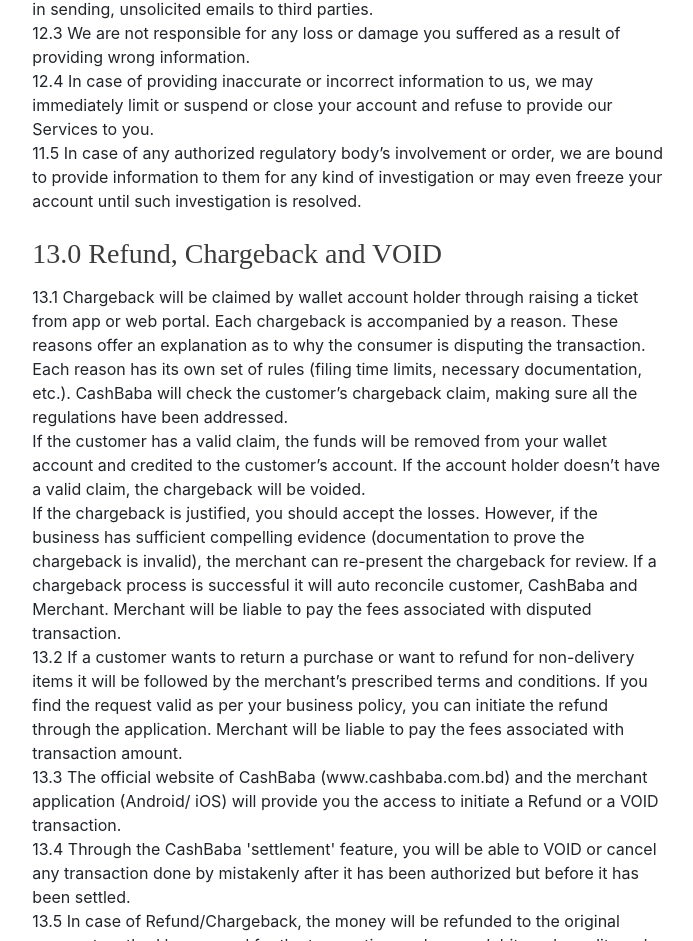
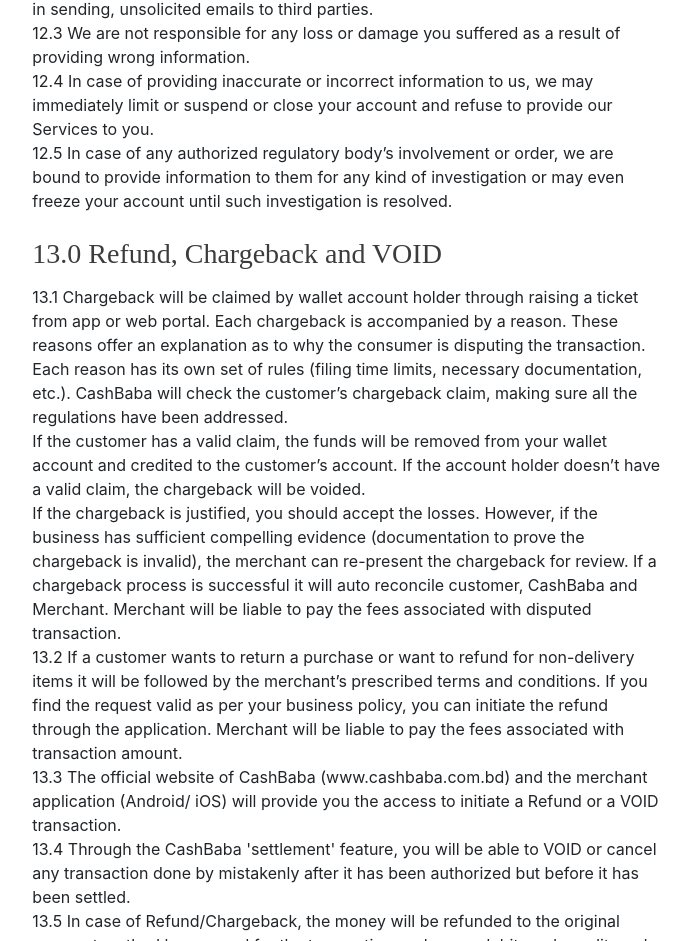
Before and after one commit to JarinTasnim/cbweb, a website: page views/terms-business.html in a window 1280 px wide. Shown: the part 9698-10639 px from the top of the page, without its empty margins (292-985 px from the left). Drawn offline with nearby package versions, Linux system fonts and the light colour scheme; files that its build step writes are made by us from their sources; files whose address does not match are found by name; a web font is replaced by a local one.

Commit message:
content updated

```diff
--- a/views/terms-business.html
+++ b/views/terms-business.html
@@ -432,7 +432,7 @@
             information. </li>
           <li>12.4 In case of providing inaccurate or incorrect information to us, we may immediately limit or suspend
             or close your account and refuse to provide our Services to you. </li>
-          <li>11.5 In case of any authorized regulatory body’s involvement or order, we are bound to provide information
+          <li>12.5 In case of any authorized regulatory body’s involvement or order, we are bound to provide information
             to them for any kind of investigation or may even freeze your account until such investigation is resolved.
           </li>
         </ul>
```
